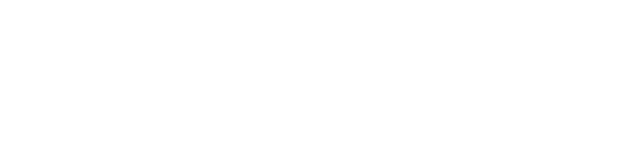
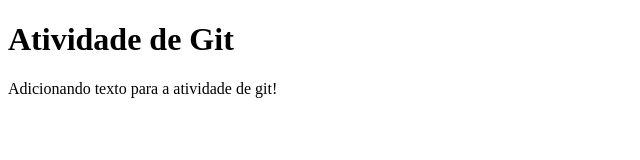
Before and after one commit to CarlosDanielDamo/AULA710, a plain HTML site: page index.html in a window 1280 px wide. Shown: the whole page, without its empty margins (0-640 px from the left). Drawn offline with Linux system fonts and the light colour scheme.

Commit message:
Adição de novas linhas

```diff
--- a/index.html
+++ b/index.html
@@ -7,6 +7,7 @@
     <title>Atividade</title>
 </head>
 <body>
-
+    <h1>Atividade de Git</h1>
+    <p>Adicionando texto para a atividade de git!</p>
 </body>
 </html>
```
